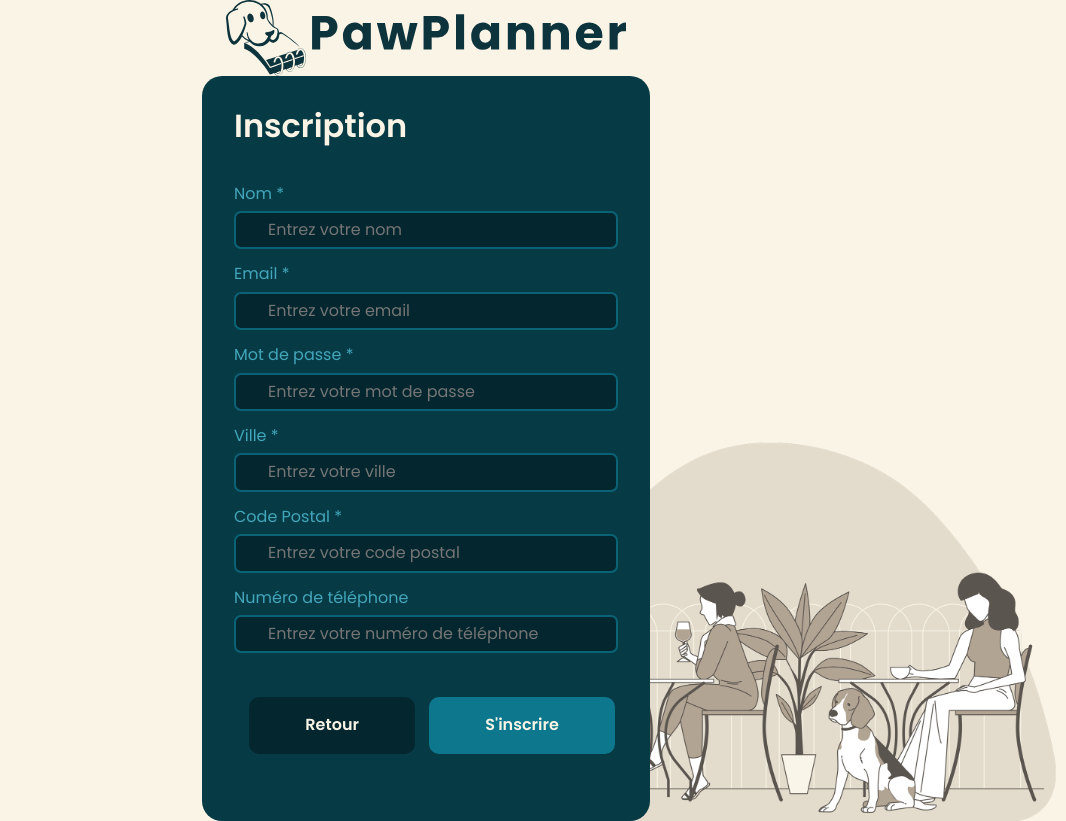
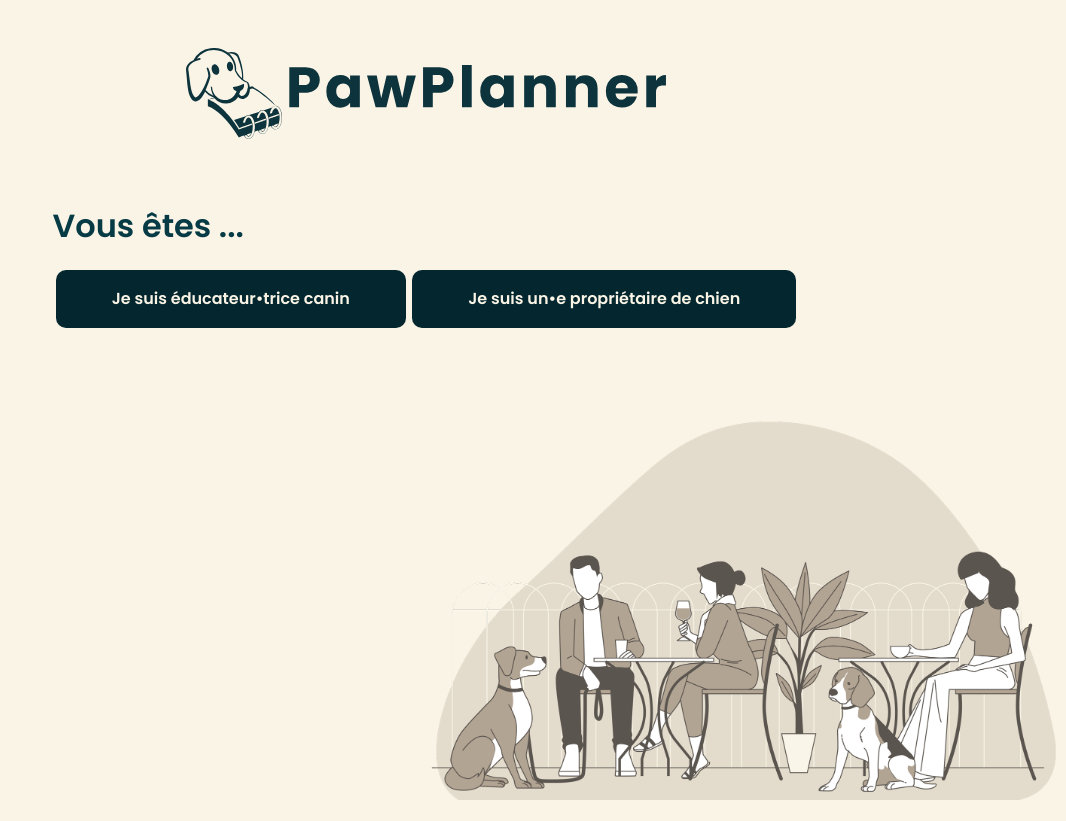
Before and after one commit to WildCodeSchool/cdajs-2405-projet-la-meute, a React (Vite) app in the folder client/: page /registration in a window 1280 px wide. Shown: the whole page, without its empty margins (214-1280 px from the left). After the commit the page ends 800 px from the top, so only its background shows below. Built offline with nearby package versions, Linux system fonts and the light colour scheme.

Commit message:
add step before registration, user should choose his/her role : owner or trainer

```diff
--- a/client/src/components/_atoms/Button/Button.scss
+++ b/client/src/components/_atoms/Button/Button.scss
@@ -45,4 +45,12 @@
         }
     }
 
+    &.btn-role-select {
+        $background-color: $blue-500;
+        background-color: $background-color;
+        cursor: pointer;
+        &:hover {
+          background-color: lighten($background-color, 5%);
+        }
+      }
 }
--- a/client/src/components/_atoms/Button/Button.tsx
+++ b/client/src/components/_atoms/Button/Button.tsx
@@ -1,12 +1,13 @@
 import "./Button.scss";
 
-type ButtonTypes = "form-submit" | "form-deny" | "invite" | "button";
+type ButtonTypes = "form-submit" | "form-deny" | "invite" | "button" | "role-select";
 
 export default function Button({
 	type,
 	children,
 	href,
-}: { type: ButtonTypes; href: string; children?: string }) {
+	onClick,
+}: { type: ButtonTypes; href: string; children?: string; onClick?: () => void;}) {
 	const buttonType = type === "form-submit" ? "submit" : "button";
 	const buttonClassName =
 		type === "form-submit"
@@ -15,14 +16,16 @@ export default function Button({
 				? "btn-deny"
 				: type === "invite"
 					? "btn-invite"
+				: type === "role-select"
+					? "btn-role-select"
 					: "btn-default";
 
 	return (
-		<a className="button" href={href}>
+		<a className="button" href={href} onClick={onClick}>
 			<button
 				type={buttonType}
 				className={buttonClassName}
-				onClick={() => console.log(buttonClassName)}
+				onClick={onClick}
 			>
 				{type === "invite" && !children
 					? "+ Inviter un client à s'inscrire"
--- a/client/src/components/_atoms/Inputs/TextInput/TextInput.tsx
+++ b/client/src/components/_atoms/Inputs/TextInput/TextInput.tsx
@@ -1,6 +1,6 @@
 import "./TextInput.scss";
 
-type TextInputTypes = "email" | "password" | "name" | "city" | "postcode" | "telephone";
+type TextInputTypes = "email" | "password" | "name" | "firstname" | "city" | "postcode" | "SIRET" | "companyName" | "telephone";
 
 export default function TextInput({ type, required }: { type: TextInputTypes; required?: boolean }) {
 	let label = "";
@@ -21,6 +21,11 @@ export default function TextInput({ type, required }: { type: TextInputTypes; re
         placeholder = "Entrez votre nom";
 	}
 
+	if (type === "firstname") {
+		label = "Prénom";
+        placeholder = "Entrez votre prénom";
+	}
+
 	if (type === "city") {
         label = "Ville";
         placeholder = "Entrez votre ville";
@@ -30,6 +35,16 @@ export default function TextInput({ type, required }: { type: TextInputTypes; re
         label = "Code Postal";
         placeholder = "Entrez votre code postal";
     }
+
+	if (type === "SIRET") {
+		label = "SIRET";
+		placeholder = "Entrez votre SIRET";
+	}
+
+	if (type === "companyName") {
+		label = "Nom de l'entreprise";
+		placeholder = "Entrez le nom de votre entreprise";
+	}
 
     if (type === "telephone") {
         label = "Numéro de téléphone";
--- a/client/src/pages/Registration/Registration.scss
+++ b/client/src/pages/Registration/Registration.scss
@@ -10,24 +10,25 @@
     flex-direction: column;
     align-items: center;
 
-    &_logo {
-        width: 25rem;
+    &__logo {
+        width: 30rem;
         margin-inline: auto;
         max-width: 80%;
+        margin-block: 3rem;
     }
 
-    &_form {
+    &__form {
         margin-block: 0;
     }
 
-    &_bottomLinks:first-child {
+    &__bottomLinks:first-child {
         margin-block-end: 1rem;
-
     }
 }
 
+
 @media screen and (max-width: 600px) {
-    .login {
+    .registration {
         background-size: contain;
     }
 
--- a/client/src/pages/Registration/Registration.tsx
+++ b/client/src/pages/Registration/Registration.tsx
@@ -1,3 +1,4 @@
+import { useState } from "react";
 import Form from "@/components/_molecules/Form/Form";
 import "./Registration.scss";
 import logo from "@/assets/logo/night-blue/symbol-aside/logo-pawplanner-symbol-aside-night-blue.svg";
@@ -5,13 +6,45 @@ import TextInput from "@/components/_atoms/Inputs/TextInput/TextInput";
 import Button from "@/components/_atoms/Button/Button";
 
 function Registration() {
+  const [role, setRole] = useState<"trainer" | "owner" | null>(null);
   return (
     <main className="registration">
-			<img className="registration_logo" src={logo} alt="Le logo de PawPlanner" />
 
-        <Form className="regristration_form" title="Inscription">
+      <img className="registration__logo" src={logo} alt="Le logo de PawPlanner" />
+
+      {!role ? (
+        <div className="registration__roleSelection">
+          <h1>Vous êtes ...</h1>
+          <Button href="#" type="role-select" onClick={() => setRole("trainer")}>
+            Je suis éducateur•trice canin
+          </Button>
+          <Button href="#" type="role-select" onClick={() => setRole("owner")}>
+            Je suis un•e propriétaire de chien
+          </Button>
+        </div>
+      ) : (
+        <Form className="registration__form" title="Inscription">
+
+          {role === "trainer" && (
+            <TextInput
+              type="SIRET"
+              required
+            />
+          )}
+
+          {role === "trainer" && (
+            <TextInput
+            type="companyName"
+            required
+            />
+          )}
+
           <TextInput
             type="name"
+            required
+          />
+            <TextInput
+            type="firstname"
             required
           />
           <TextInput
@@ -30,11 +63,14 @@ function Registration() {
             type="postcode"
             required
           />
+
           <TextInput
             type="telephone"
           />
 
-          <Button type="form-deny" href="#">
+        <input type="hidden" name="role" value={role} />
+
+          <Button type="form-deny" href="/">
             Retour
           </Button>
 
@@ -42,9 +78,17 @@ function Registration() {
             S'inscrire
           </Button>
 
+          <p className="registration__bottomLinks">
+            Si vous avez oublié votre mot de passe <a href="/">cliquez ici</a>.
+          </p>
+          <p className="registration__bottomLinks">
+            Si vous avez déjà un compte vous pouvez{" "}
+            <a href="/login"> vous connecter ici</a>.
+          </p>
         </Form>
+      )}
     </main>
   );
-  };
+}
 
 export default Registration;
```
Lines whose indentation alone changed are shown as unchanged.
